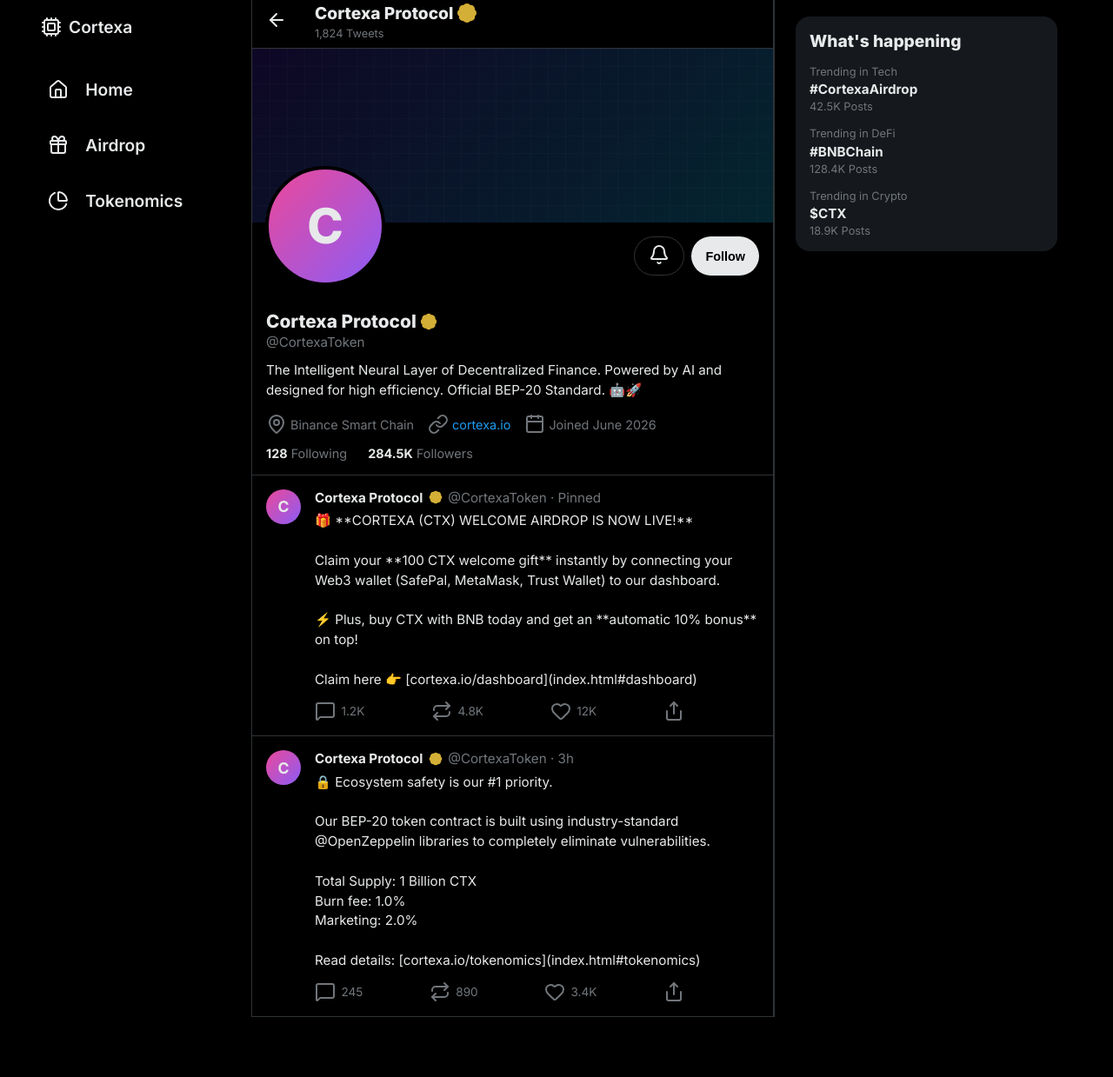
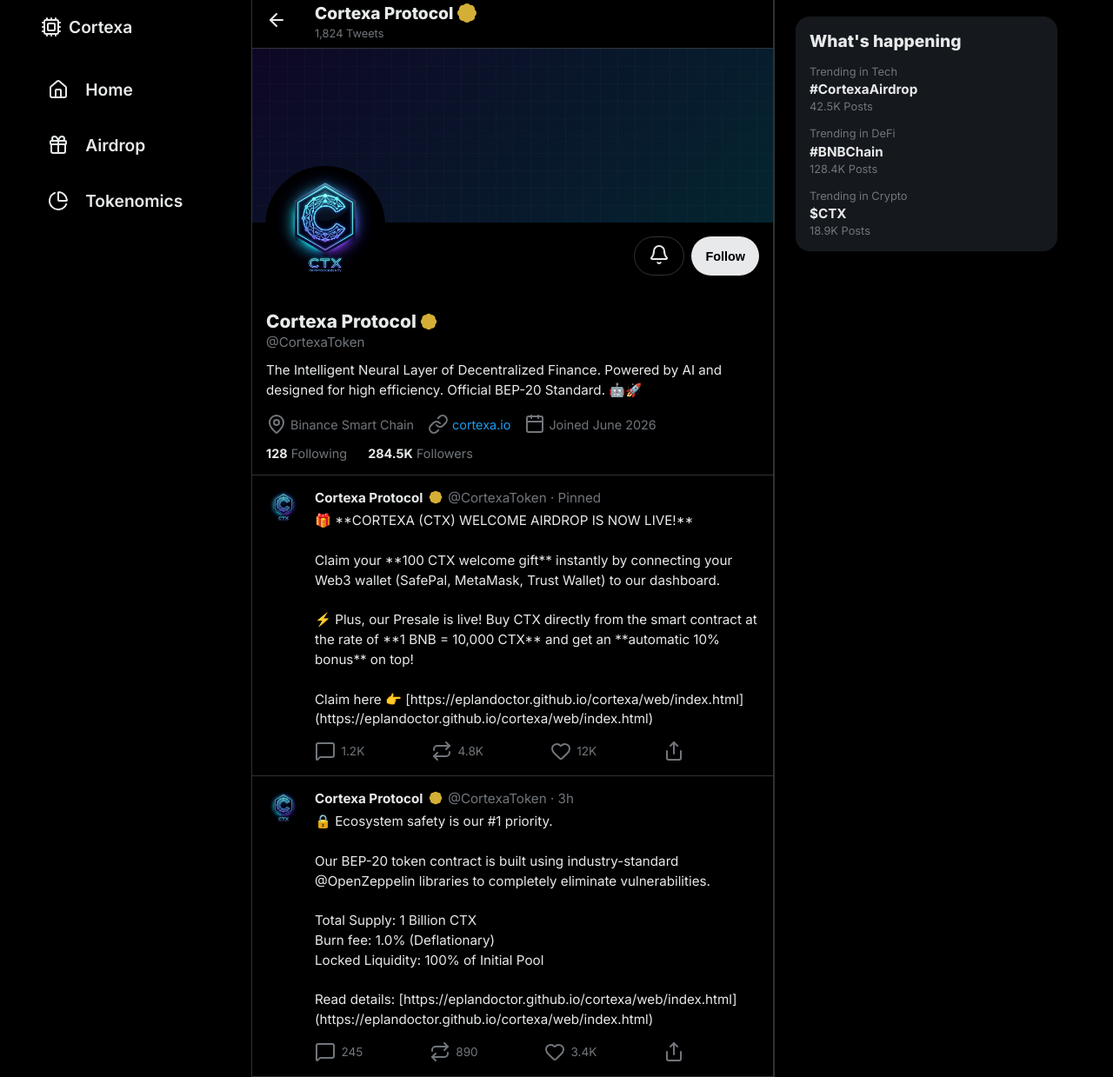
Before and after one commit to EplanDoctor/cortexa, a website: page web/twitter.html in a window 1280 px wide. Shown: the part 5-1244 px from the top of the page at 87% size. Before the commit the page ends 1175 px from the top, so only its background shows below. Drawn offline with nearby package versions, Linux system fonts and the light colour scheme.

Commit message:
Update social media mockup pages with latest tokenomics and logo

```diff
--- a/web/twitter.html
+++ b/web/twitter.html
@@ -186,16 +186,21 @@
             width: 130px;
             height: 130px;
             border-radius: 50%;
-            background: linear-gradient(135deg, #ec4899, #8b5cf6);
+            background: var(--bg-x);
             border: 4px solid var(--bg-x);
             display: flex;
             justify-content: center;
             align-items: center;
-            font-size: 3.5rem;
-            font-weight: 800;
             position: absolute;
             top: -65px;
             left: 15px;
+            overflow: hidden;
+        }
+
+        .profile-avatar img {
+            width: 100%;
+            height: 100%;
+            object-fit: contain;
         }
 
         .profile-actions {
@@ -312,13 +317,18 @@
             width: 40px;
             height: 40px;
             border-radius: 50%;
-            background: linear-gradient(135deg, #ec4899, #8b5cf6);
+            background: var(--bg-x);
             display: flex;
             justify-content: center;
             align-items: center;
-            font-weight: 700;
-            font-size: 1.1rem;
             flex-shrink: 0;
+            overflow: hidden;
+        }
+
+        .tweet-avatar img {
+            width: 100%;
+            height: 100%;
+            object-fit: contain;
         }
 
         .tweet-body {
@@ -467,7 +477,7 @@
 
             <!-- Profile Info -->
             <div class="profile-info-section">
-                <div class="profile-avatar">C</div>
+                <div class="profile-avatar"><img src="assets/logo.png" alt="CTX Logo"></div>
                 <div class="profile-actions">
                     <button class="btn-action"><i data-lucide="bell"></i></button>
                     <button class="btn-action btn-follow">Follow</button>
@@ -496,7 +506,7 @@
             <div class="tweets-feed">
                 <!-- Tweet 1 (Pinned) -->
                 <div class="tweet">
-                    <div class="tweet-avatar">C</div>
+                    <div class="tweet-avatar"><img src="assets/logo.png" alt="CTX Logo"></div>
                     <div class="tweet-body">
                         <div class="tweet-meta">
                             <strong>Cortexa Protocol</strong> <i data-lucide="badge-check" style="color: #d4af37; fill: #d4af37; width: 16px; height: 16px;"></i> <span>@CortexaToken · Pinned</span>
@@ -505,9 +515,9 @@
 
 Claim your **100 CTX welcome gift** instantly by connecting your Web3 wallet (SafePal, MetaMask, Trust Wallet) to our dashboard.
 
-⚡️ Plus, buy CTX with BNB today and get an **automatic 10% bonus** on top!
+⚡️ Plus, our Presale is live! Buy CTX directly from the smart contract at the rate of **1 BNB = 10,000 CTX** and get an **automatic 10% bonus** on top!
 
-Claim here 👉 [cortexa.io/dashboard](index.html#dashboard)</div>
+Claim here 👉 [https://eplandoctor.github.io/cortexa/web/index.html](https://eplandoctor.github.io/cortexa/web/index.html)</div>
                         <div class="tweet-actions">
                             <span><i data-lucide="message-square"></i> 1.2K</span>
                             <span><i data-lucide="repeat"></i> 4.8K</span>
@@ -519,7 +529,7 @@
 
                 <!-- Tweet 2 -->
                 <div class="tweet">
-                    <div class="tweet-avatar">C</div>
+                    <div class="tweet-avatar"><img src="assets/logo.png" alt="CTX Logo"></div>
                     <div class="tweet-body">
                         <div class="tweet-meta">
                             <strong>Cortexa Protocol</strong> <i data-lucide="badge-check" style="color: #d4af37; fill: #d4af37; width: 16px; height: 16px;"></i> <span>@CortexaToken · 3h</span>
@@ -529,10 +539,10 @@
 Our BEP-20 token contract is built using industry-standard @OpenZeppelin libraries to completely eliminate vulnerabilities.
 
 Total Supply: 1 Billion CTX
-Burn fee: 1.0%
-Marketing: 2.0%
+Burn fee: 1.0% (Deflationary)
+Locked Liquidity: 100% of Initial Pool
 
-Read details: [cortexa.io/tokenomics](index.html#tokenomics)</div>
+Read details: [https://eplandoctor.github.io/cortexa/web/index.html](https://eplandoctor.github.io/cortexa/web/index.html)</div>
                         <div class="tweet-actions">
                             <span><i data-lucide="message-square"></i> 245</span>
                             <span><i data-lucide="repeat"></i> 890</span>
```
Also changed, not shown: web/telegram.html (+12 -8 lines).
